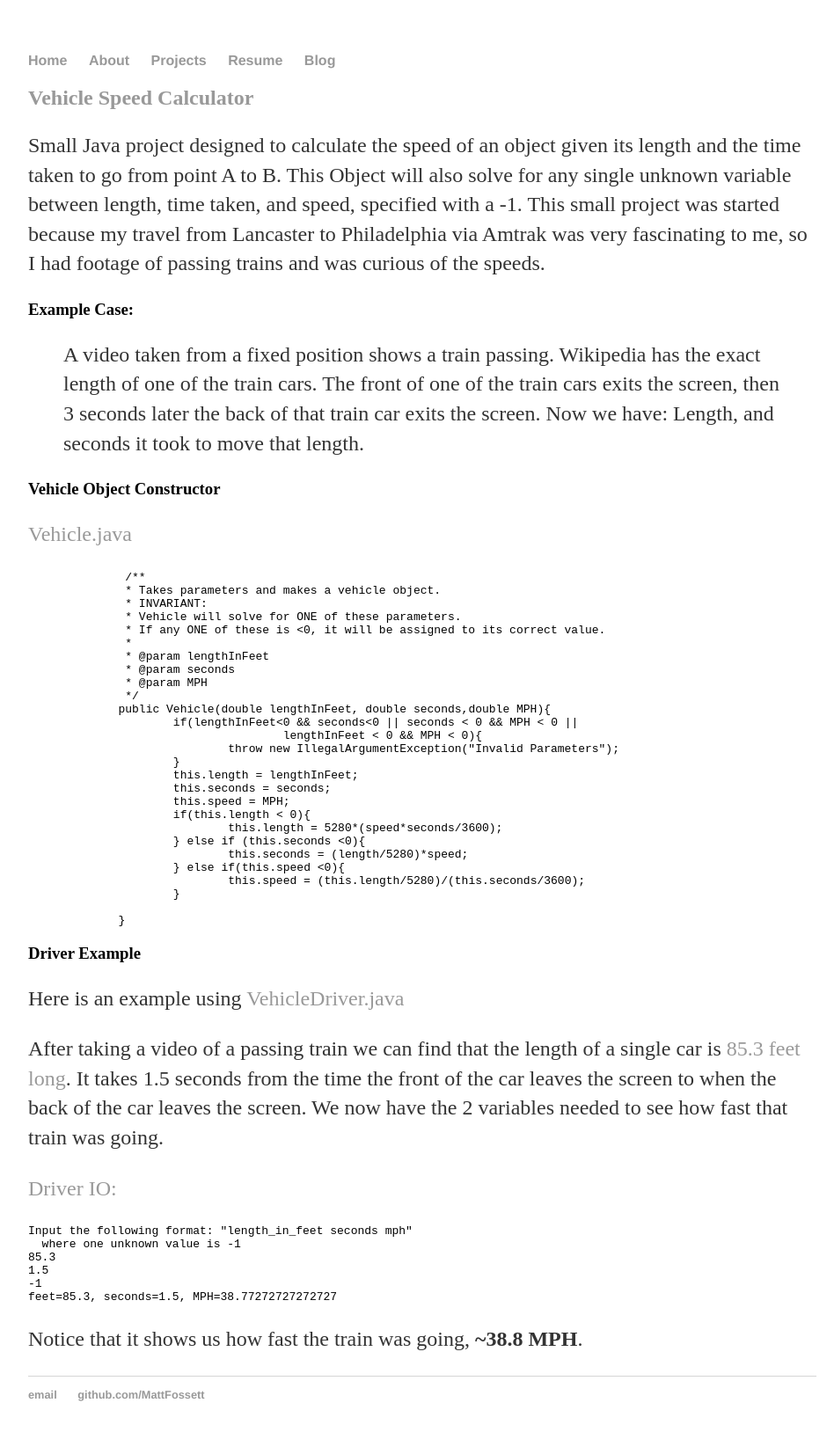
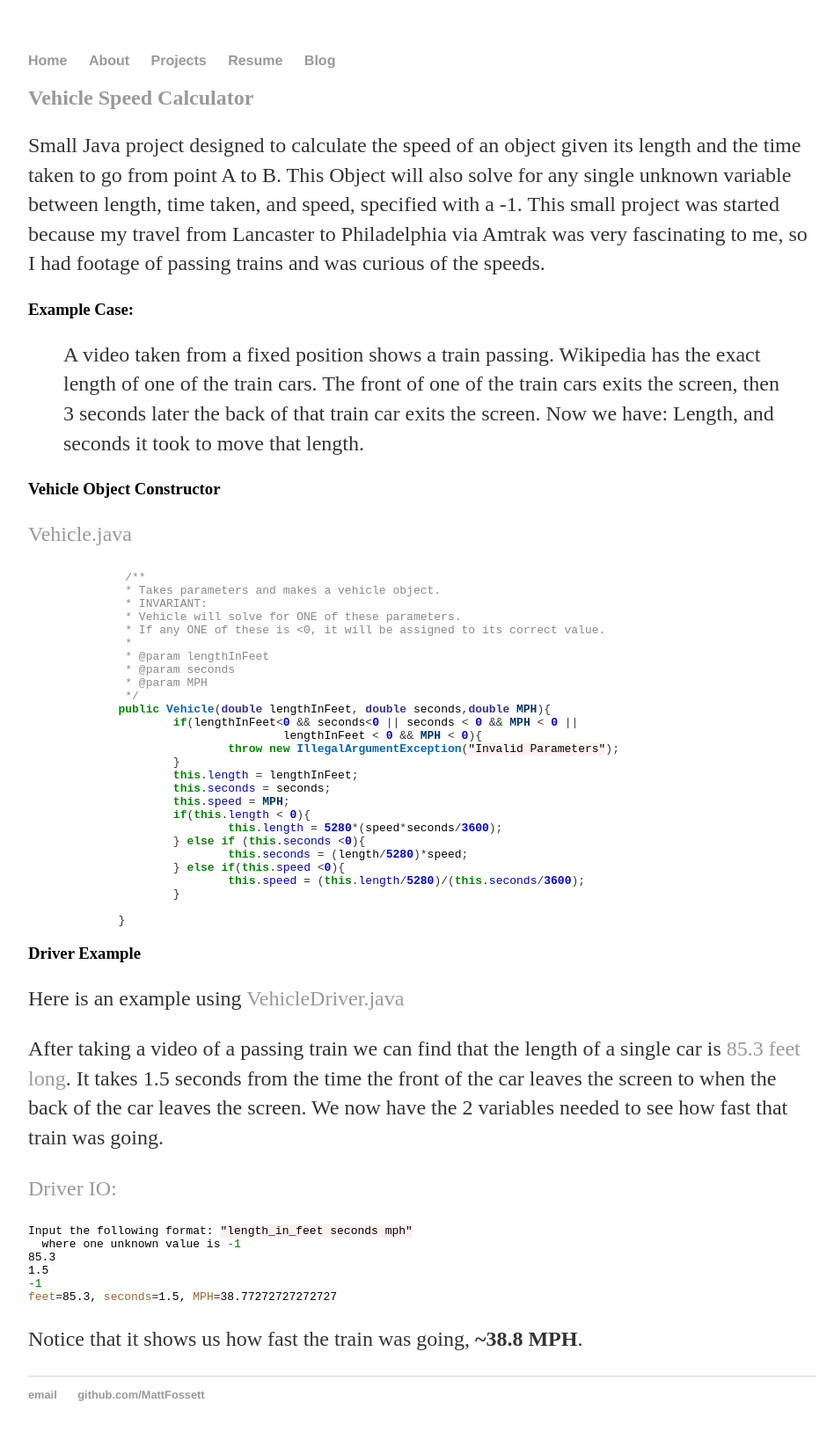
Before and after one commit to MattFossett/mattfossett.github.io, a Jekyll site: the page built from projects/index.md, in a window 1280 px wide. Shown: the whole page at 88% size, without its empty margins (160-1108 px from the left). Built offline with Jekyll 4.4.1, drawn with Linux system fonts in a browser that asks for light colours.

Commit message:
added a syntax style

```diff
--- /dev/null
+++ b/css/colorful.css
@@ -0,0 +1,69 @@
+.highlight .hll { background-color: #ffffcc }
+.highlight  { background: #ffffff; }
+.highlight .c { color: #888888 } /* Comment */
+.highlight .err { color: #FF0000; background-color: #FFAAAA } /* Error */
+.highlight .k { color: #008800; font-weight: bold } /* Keyword */
+.highlight .o { color: #333333 } /* Operator */
+.highlight .ch { color: #888888 } /* Comment.Hashbang */
+.highlight .cm { color: #888888 } /* Comment.Multiline */
+.highlight .cp { color: #557799 } /* Comment.Preproc */
+.highlight .cpf { color: #888888 } /* Comment.PreprocFile */
+.highlight .c1 { color: #888888 } /* Comment.Single */
+.highlight .cs { color: #cc0000; font-weight: bold } /* Comment.Special */
+.highlight .gd { color: #A00000 } /* Generic.Deleted */
+.highlight .ge { font-style: italic } /* Generic.Emph */
+.highlight .gr { color: #FF0000 } /* Generic.Error */
+.highlight .gh { color: #000080; font-weight: bold } /* Generic.Heading */
+.highlight .gi { color: #00A000 } /* Generic.Inserted */
+.highlight .go { color: #888888 } /* Generic.Output */
+.highlight .gp { color: #c65d09; font-weight: bold } /* Generic.Prompt */
+.highlight .gs { font-weight: bold } /* Generic.Strong */
+.highlight .gu { color: #800080; font-weight: bold } /* Generic.Subheading */
+.highlight .gt { color: #0044DD } /* Generic.Traceback */
+.highlight .kc { color: #008800; font-weight: bold } /* Keyword.Constant */
+.highlight .kd { color: #008800; font-weight: bold } /* Keyword.Declaration */
+.highlight .kn { color: #008800; font-weight: bold } /* Keyword.Namespace */
+.highlight .kp { color: #003388; font-weight: bold } /* Keyword.Pseudo */
+.highlight .kr { color: #008800; font-weight: bold } /* Keyword.Reserved */
+.highlight .kt { color: #333399; font-weight: bold } /* Keyword.Type */
+.highlight .m { color: #6600EE; font-weight: bold } /* Literal.Number */
+.highlight .s { background-color: #fff0f0 } /* Literal.String */
+.highlight .na { color: #0000CC } /* Name.Attribute */
+.highlight .nb { color: #007020 } /* Name.Builtin */
+.highlight .nc { color: #BB0066; font-weight: bold } /* Name.Class */
+.highlight .no { color: #003366; font-weight: bold } /* Name.Constant */
+.highlight .nd { color: #555555; font-weight: bold } /* Name.Decorator */
+.highlight .ni { color: #880000; font-weight: bold } /* Name.Entity */
+.highlight .ne { color: #FF0000; font-weight: bold } /* Name.Exception */
+.highlight .nf { color: #0066BB; font-weight: bold } /* Name.Function */
+.highlight .nl { color: #997700; font-weight: bold } /* Name.Label */
+.highlight .nn { color: #0e84b5; font-weight: bold } /* Name.Namespace */
+.highlight .nt { color: #007700 } /* Name.Tag */
+.highlight .nv { color: #996633 } /* Name.Variable */
+.highlight .ow { color: #000000; font-weight: bold } /* Operator.Word */
+.highlight .w { color: #bbbbbb } /* Text.Whitespace */
+.highlight .mb { color: #6600EE; font-weight: bold } /* Literal.Number.Bin */
+.highlight .mf { color: #6600EE; font-weight: bold } /* Literal.Number.Float */
+.highlight .mh { color: #005588; font-weight: bold } /* Literal.Number.Hex */
+.highlight .mi { color: #0000DD; font-weight: bold } /* Literal.Number.Integer */
+.highlight .mo { color: #4400EE; font-weight: bold } /* Literal.Number.Oct */
+.highlight .sa { background-color: #fff0f0 } /* Literal.String.Affix */
+.highlight .sb { background-color: #fff0f0 } /* Literal.String.Backtick */
+.highlight .sc { color: #0044DD } /* Literal.String.Char */
+.highlight .dl { background-color: #fff0f0 } /* Literal.String.Delimiter */
+.highlight .sd { color: #DD4422 } /* Literal.String.Doc */
+.highlight .s2 { background-color: #fff0f0 } /* Literal.String.Double */
+.highlight .se { color: #666666; font-weight: bold; background-color: #fff0f0 } /* Literal.String.Escape */
+.highlight .sh { background-color: #fff0f0 } /* Literal.String.Heredoc */
+.highlight .si { background-color: #eeeeee } /* Literal.String.Interpol */
+.highlight .sx { color: #DD2200; background-color: #fff0f0 } /* Literal.String.Other */
+.highlight .sr { color: #000000; background-color: #fff0ff } /* Literal.String.Regex */
+.highlight .s1 { background-color: #fff0f0 } /* Literal.String.Single */
+.highlight .ss { color: #AA6600 } /* Literal.String.Symbol */
+.highlight .bp { color: #007020 } /* Name.Builtin.Pseudo */
+.highlight .fm { color: #0066BB; font-weight: bold } /* Name.Function.Magic */
+.highlight .vc { color: #336699 } /* Name.Variable.Class */
+.highlight .vg { color: #dd7700; font-weight: bold } /* Name.Variable.Global */
+.highlight .vi { color: #3333BB } /* Name.Variable.Instance */
+.highlight .vm { color: #996633 } /* Name.Variable.Magic */
+.highlight .il { color: #0000DD; font-weight: bold } /* Literal.Number.Integer.Long */
--- a/css/main.css
+++ b/css/main.css
@@ -1,3 +1,5 @@
+@import "colorful.css";
+
 body {
     margin: 60px auto;
     width: 70%;
```
